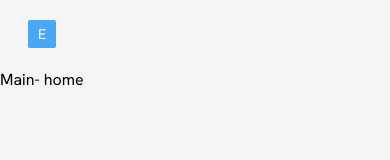
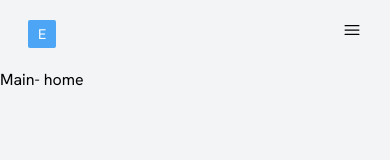
Before and after one commit to Esther-tech/portfolio-2024, a Next.js app: page / in a window 390 px wide. Shown: the top 160 px of the page. Built offline with nearby package versions, Linux system fonts and the light colour scheme.

Commit message:
add mobile nav buttons

```diff
--- a/components/header.tsx
+++ b/components/header.tsx
@@ -1,6 +1,8 @@
+"use client";
 import Link from "next/link";
-import React from "react";
+import React, { useState } from "react";
 import NavItem from "./navItem";
+import { Bars3Icon, XMarkIcon } from "@heroicons/react/24/solid";
 
 const navItems = [
   {
@@ -19,6 +21,7 @@ const navItems = [
 ];
 
 export default function Header() {
+  const [navOpen, setNavOpen] = useState<boolean>(false);
   return (
     <header className="flex justify-between py-5 px-7">
       <Link href="/">
@@ -26,7 +29,17 @@ export default function Header() {
           E
         </div>
       </Link>
-      <ul className="hidden md:flex gap-10">
+      <div className="mobile-nav md:hidden">
+        <button onClick={() => setNavOpen(!navOpen)}>
+          {navOpen ? (
+            <XMarkIcon className="h-5 w-5" />
+          ) : (
+            <Bars3Icon className="h-5 w-5" />
+          )}
+        </button>
+      </div>
+
+      <ul className="desktop-nav hidden md:flex gap-10">
         {navItems.map((item, i) => {
           const { title, href } = item;
           return (
```
Also changed, not shown: package.json (+6 -5 lines), 1 other file (tests, documents, lock files or other folders).
